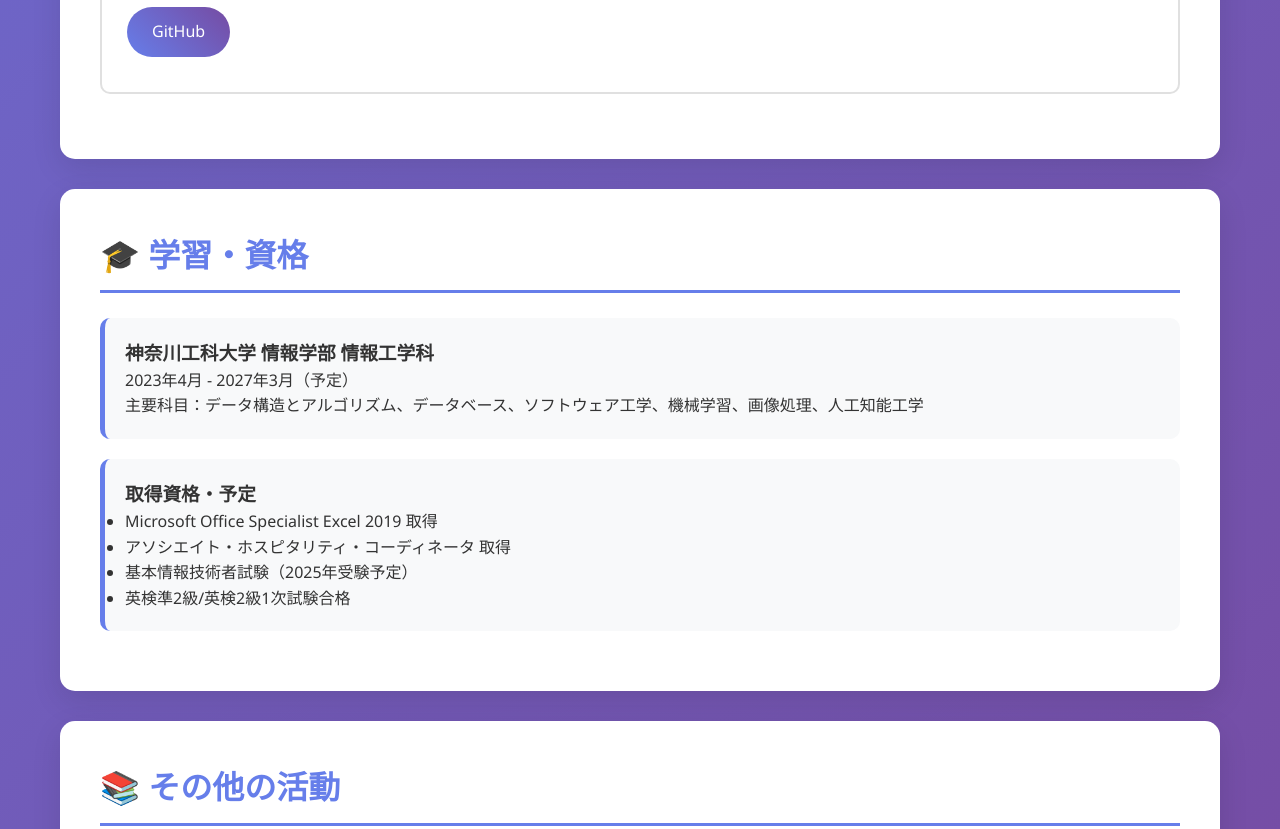
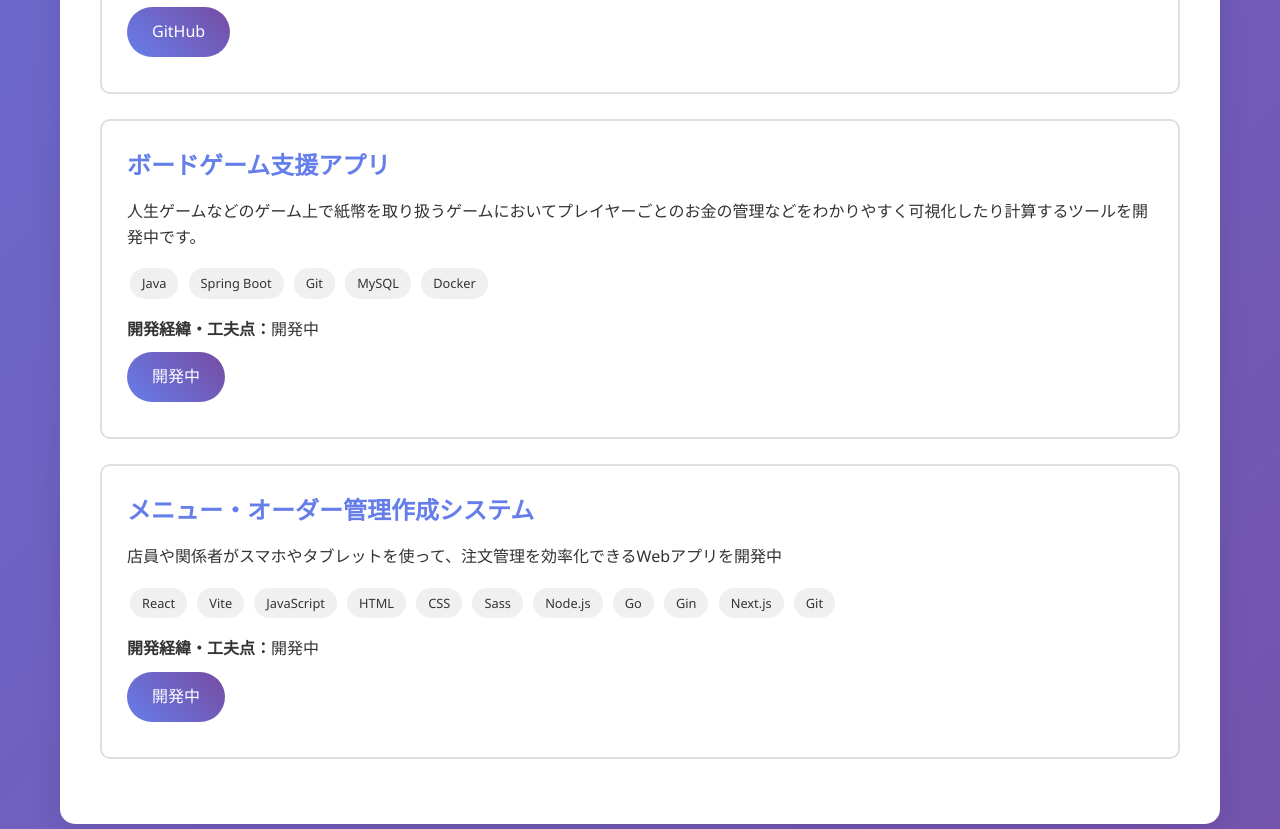
Before and after one commit to pomionot/portfolio, a plain HTML site: page index.html in a window 1280 px wide. Shown: the part 2357-3186 px from the top of the page. Drawn offline with Linux system fonts and the light colour scheme.

Commit message:
Update index.html

```diff
--- a/index.html
+++ b/index.html
@@ -264,6 +264,40 @@
                 <a href="https://github.com/pomionot" class="btn">GitHub</a>
 
             </div>
+            <div class="project">
+                <h3>ボードゲーム支援アプリ</h3>
+                <p>人生ゲームなどのゲーム上で紙幣を取り扱うゲームにおいてプレイヤーごとのお金の管理などをわかりやすく可視化したり計算するツールを開発中です。</p>
+                <div class="project-tech">
+                    <span class="tech-tag">Java</span>
+                    <span class="tech-tag">Spring Boot</span>
+                    <span class="tech-tag">Git</span>
+                    <span class="tech-tag">MySQL</span>
+                    <span class="tech-tag">Docker</span>
+                </div>
+                <p><strong>開発経緯・工夫点：</strong>開発中</p>
+                <a href class="btn">開発中</a>
+
+            </div>
+            <div class="project">
+                <h3>メニュー・オーダー管理作成システム</h3>
+                <p>店員や関係者がスマホやタブレットを使って、注文管理を効率化できるWebアプリを開発中</p>
+                <div class="project-tech">
+                    <span class="tech-tag">React</span>
+                    <span class="tech-tag">Vite</span>
+                    <span class="tech-tag">JavaScript</span>
+                    <span class="tech-tag">HTML</span>
+                    <span class="tech-tag">CSS</span>
+                    <span class="tech-tag">Sass</span>
+                    <span class="tech-tag">Node.js</span>
+                    <span class="tech-tag">Go</span>
+                    <span class="tech-tag">Gin</span>
+                    <span class="tech-tag">Next.js</span>
+                    <span class="tech-tag">Git</span>
+                </div>
+                <p><strong>開発経緯・工夫点：</strong>開発中</p>
+                <a href class="btn">開発中</a>
+
+            </div>
         </section>
 
         <section class="section">
```
